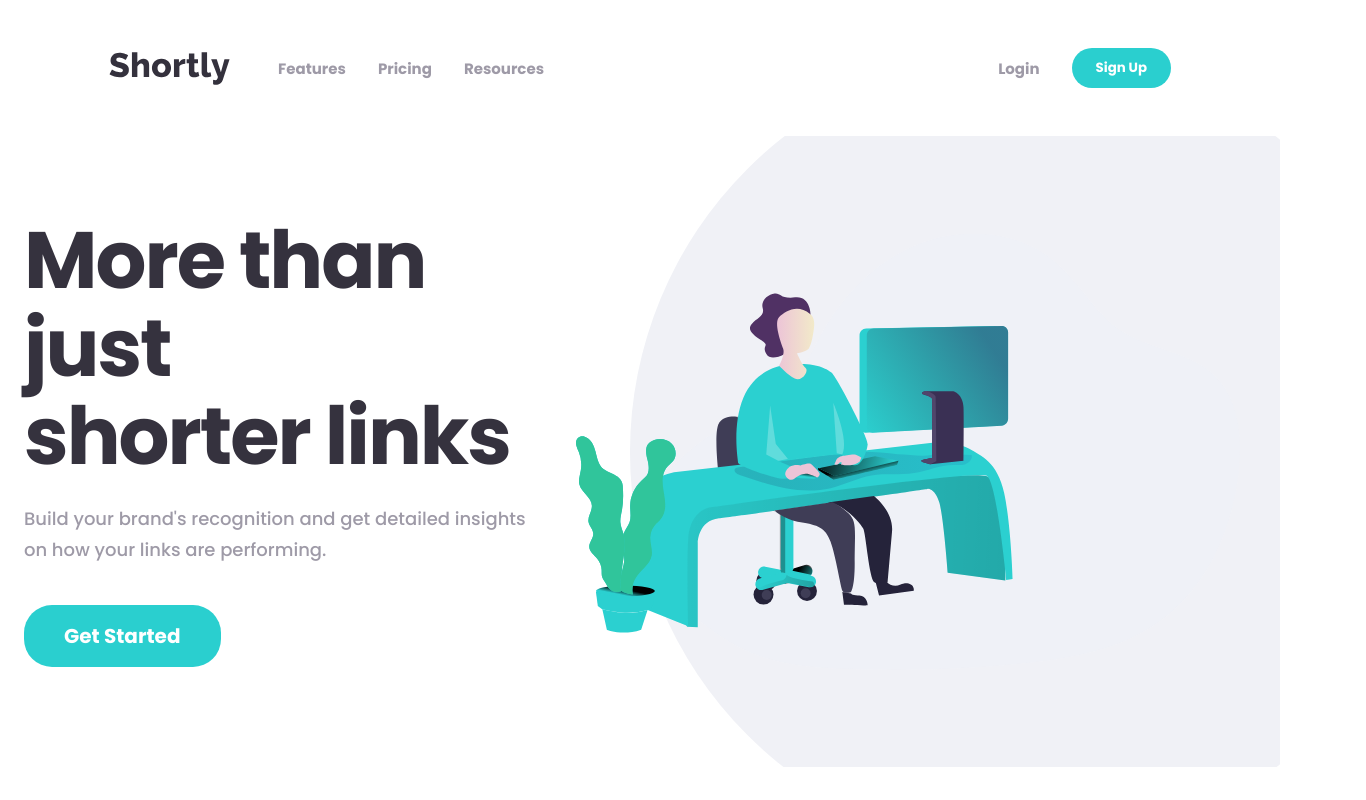
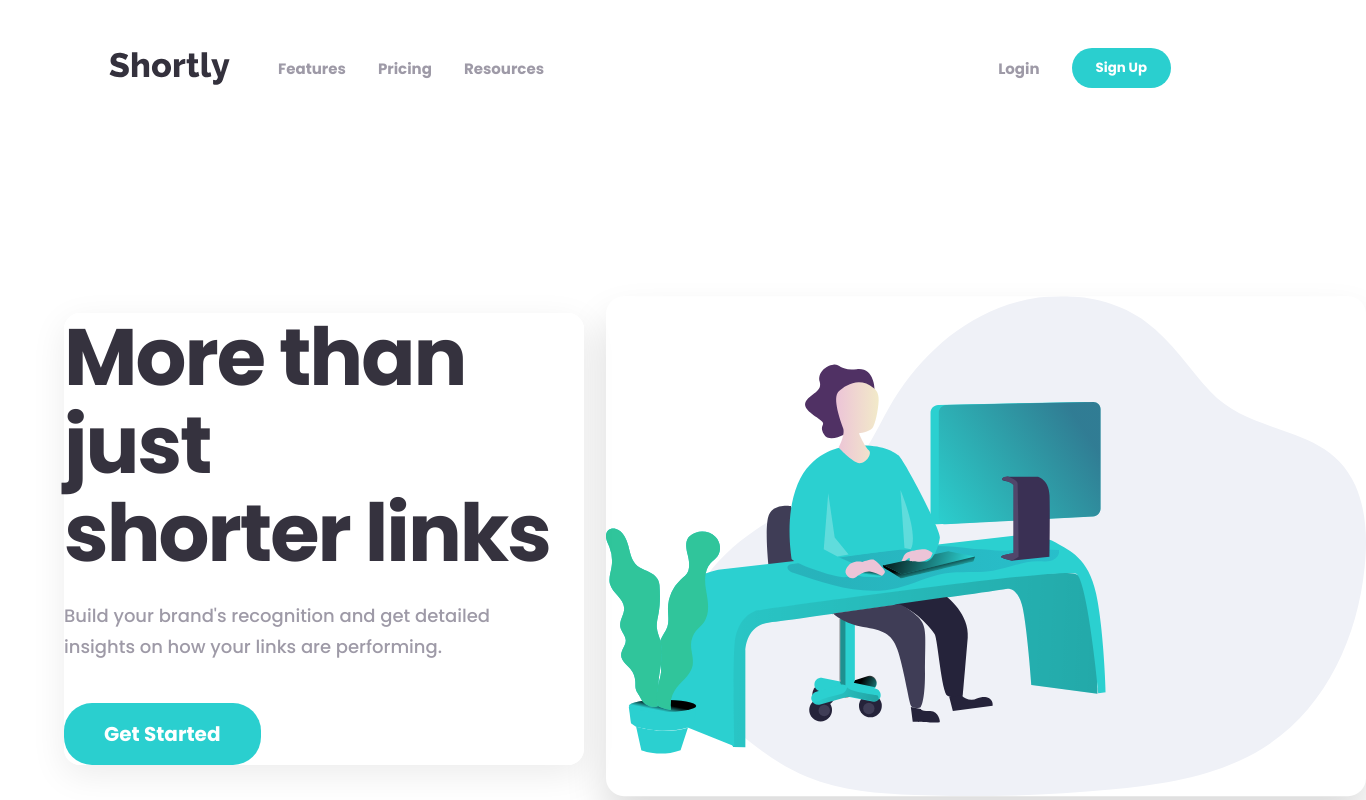
Before and after one commit to Gemcreation/urlproject1, a React (Create React App) app: page / in a window 1280 px wide. Shown: the top 800 px of the page, 1366 px wide, since content can reach past the window. Built offline with nearby package versions, Linux system fonts and the light colour scheme.

Commit message:
hero agina

```diff
--- a/src/components/Hero.jsx
+++ b/src/components/Hero.jsx
@@ -25,6 +25,7 @@ import workingIllustration from '../assets/images/illustration-working.svg';
 const Hero = () => {
   return (
     <section className="hero">
+      <div className="hero-wrapper">
         <div className="hero__content">
           <h1>
             More than just
@@ -37,6 +38,7 @@ const Hero = () => {
           </p>
           <button className="btn btn--get-started">Get Started</button>
         </div>
+      </div>
       <div className="hero__image">
         <img src={workingIllustration} alt="Person working at a desk" />
       </div>
--- a/src/styles/main.scss
+++ b/src/styles/main.scss
@@ -152,9 +152,28 @@ img {
 
   a {
     color: hsl(257, 7%, 63%);
-    transition: color 0.3s;
+    transition: all 0.3s ease;
+    position: relative;
+    padding: 8px 0;
+
+    &::after {
+      content: '';
+      position: absolute;
+      bottom: 0;
+      left: 0;
+      width: 0;
+      height: 2px;
+      background-color: hsl(180, 66%, 49%);
+      transition: width 0.3s ease;
+    }
+
     &:hover {
-      color: hsl(255, 11%, 22%); /* Dark Color */
+      color: hsl(255, 11%, 22%);
+      transform: translateY(-1px);
+
+      &::after {
+        width: 100%;
+      }
     }
   }
 }
@@ -168,14 +187,39 @@ img {
 
   .login-link {
     color: hsl(257, 7%, 63%);
-    transition: color 0.3s;
+    transition: all 0.3s ease;
+    position: relative;
+    padding: 8px 0;
+
+    &::after {
+      content: '';
+      position: absolute;
+      bottom: 0;
+      left: 0;
+      width: 0;
+      height: 2px;
+      background-color: hsl(180, 66%, 49%);
+      transition: width 0.3s ease;
+    }
+
     &:hover {
       color: hsl(255, 11%, 22%);
+      transform: translateY(-1px);
+
+      &::after {
+        width: 100%;
+      }
     }
   }
 
   .btn--signup {
     padding: 10px 24px;
+    transition: all 0.3s ease;
+
+    &:hover {
+      transform: translateY(-2px);
+      box-shadow: 0 4px 12px rgba(0, 123, 255, 0.3);
+    }
   }
 }
 
@@ -211,6 +255,30 @@ img {
     color: white;
     font-weight: 700;
     font-size: 18px;
+    transition: all 0.3s ease;
+    position: relative;
+    display: inline-block;
+    padding: 8px 0;
+
+    &::after {
+      content: '';
+      position: absolute;
+      bottom: 0;
+      left: 0;
+      width: 0;
+      height: 2px;
+      background-color: hsl(180, 66%, 49%);
+      transition: width 0.3s ease;
+    }
+
+    &:hover {
+      color: hsl(180, 66%, 49%);
+      transform: translateY(-2px);
+
+      &::after {
+        width: 100%;
+      }
+    }
   }
 }
 
@@ -233,12 +301,41 @@ img {
     font-weight: 700;
     font-size: 18px;
     margin-bottom: 24px;
+    transition: all 0.3s ease;
+    position: relative;
+    padding: 8px 0;
+
+    &::after {
+      content: '';
+      position: absolute;
+      bottom: 0;
+      left: 0;
+      width: 0;
+      height: 2px;
+      background-color: hsl(180, 66%, 49%);
+      transition: width 0.3s ease;
+    }
+
+    &:hover {
+      color: hsl(180, 66%, 49%);
+      transform: translateY(-2px);
+
+      &::after {
+        width: 100%;
+      }
+    }
   }
 
   .btn--signup-full {
     width: 100%;
     padding: 14px 0;
     font-size: 18px;
+    transition: all 0.3s ease;
+
+    &:hover {
+      transform: translateY(-2px);
+      box-shadow: 0 4px 12px rgba(0, 123, 255, 0.3);
+    }
   }
 }
 
@@ -249,43 +346,29 @@ img {
 .hero {
   position: relative;
   width: 100%;
-  padding: 48px 24px 60px;
+  padding: 50px 0 65px;
   background-color: #fff;
   display: flex;
   flex-direction: column-reverse;
   align-items: center;
-  justify-content: center;
-  gap: 24px;
-  overflow: visible;
+  justify-content: flex-start;
+  gap: 20px;
+  min-height: 720px;
+  overflow: hidden;
 
   @media (min-width: 768px) {
     position: relative;
     flex-direction: row;
     align-items: center;
-    justify-content: space-between;
-    padding: 80px 24px 100px;
-    overflow: hidden;
-    max-width: 100%;
-    margin: 0 auto;
+    justify-content: center;
+    padding: 70px 0 78px;
+    min-height: 760px;
+    overflow: visible;
   }
 
-  /* Background circle for desktop */
-  &::before {
-    content: '';
-    position: absolute;
-    top: 50%;
-    right: -150px;
-    width: 800px;
-    height: 800px;
-    background-color: #f0f1f6;
-    border-radius: 50%;
-    z-index: 0;
-    transform: translateY(-50%);
-    display: none;
-
-    @media (min-width: 768px) {
-      display: block;
-    }
+  @media (min-width: 1024px) {
+    padding: 82px 0 96px;
+    min-height: 820px;
   }
 }
 
@@ -296,6 +379,11 @@ img {
   max-width: 520px;
   text-align: center;
   flex-shrink: 0;
+  padding: 0 24px;
+  background-color: rgba(255, 255, 255, 0.95);
+  border-radius: 16px;
+  box-shadow: 0 10px 35px rgba(0, 0, 0, 0.08);
+  backdrop-filter: blur(2px);
 
   h1 {
     font-size: 42px;
@@ -306,11 +394,18 @@ img {
     letter-spacing: -1px;
 
     @media (min-width: 768px) {
+      font-size: 60px;
+      line-height: 1.15;
+      margin-bottom: 20px;
+      letter-spacing: -1.5px;
+      text-align: left;
+    }
+
+    @media (min-width: 1024px) {
       font-size: 80px;
       line-height: 1.1;
       margin-bottom: 24px;
       letter-spacing: -2px;
-      text-align: left;
     }
   }
 
@@ -321,10 +416,17 @@ img {
     color: hsl(257, 7%, 63%);
 
     @media (min-width: 768px) {
+      font-size: 16px;
+      line-height: 1.65;
+      margin-bottom: 32px;
+      text-align: left;
+      max-width: 450px;
+    }
+
+    @media (min-width: 1024px) {
       font-size: 18px;
       line-height: 1.7;
       margin-bottom: 40px;
-      text-align: left;
     }
   }
 
@@ -333,15 +435,20 @@ img {
     font-size: 18px;
 
     @media (min-width: 768px) {
+      font-size: 18px;
+    }
+
+    @media (min-width: 1024px) {
       font-size: 20px;
     }
   }
 
   @media (min-width: 768px) {
-    width: 100%;
+    width: auto;
     max-width: 520px;
     text-align: left;
     flex-shrink: 0;
+    padding: 0;
   }
 }
 
@@ -354,31 +461,76 @@ img {
   justify-content: center;
   align-items: center;
   flex-shrink: 0;
+  padding: 0 24px;
 
   img {
     width: 100%;
     max-width: 560px;
+    height: auto;
     display: block;
     object-fit: contain;
+    object-position: center;
   }
 
   @media (min-width: 768px) {
     position: absolute;
     top: 50%;
-    right: 0;
-    width: 55%;
+    right: -30px;
+    width: 58%;
     max-width: none;
+    padding: 0 12px 0 0;
     justify-content: flex-end;
     align-items: center;
     transform: translateY(-50%);
-    padding-right: 40px;
+    flex-shrink: 0;
+    z-index: 1;
 
     img {
       width: 100%;
-      min-width: 480px;
-      max-width: 700px;
+      height: auto;
+      min-width: 420px;
+      max-width: 640px;
       object-fit: contain;
+      object-position: right center;
+      transform: translateX(5%);
+      box-shadow: 0 24px 42px rgba(0, 0, 0, 0.14);
+      border-radius: 18px;
     }
+  }
+
+  @media (min-width: 1024px) {
+    right: -40px;
+    width: 62%;
+    padding: 0 30px 0 0;
+
+    img {
+      min-width: 500px;
+      max-width: 760px;
+      transform: translateX(10%);
+    }
+  }
+}
+
+/* Hero Container wrapper for desktop alignment */
+.hero-wrapper {
+  position: relative;
+  z-index: 2;
+  max-width: 1110px;
+  margin: 0 auto;
+  width: 100%;
+
+  @media (min-width: 768px) {
+    display: flex;
+    align-items: flex-start;
+    justify-content: space-between;
+    padding: 0 48px;
+    margin-left: 0;
+    margin-right: auto;
+    gap: 40px;
+  }
+
+  @media (min-width: 1024px) {
+    padding: 0 64px;
   }
 }
 
```
Lines whose indentation alone changed are shown as unchanged.
